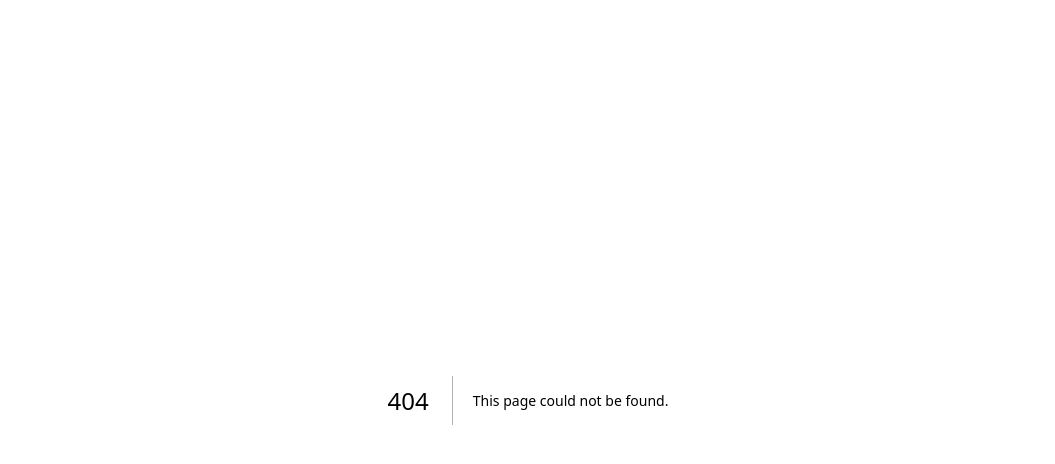
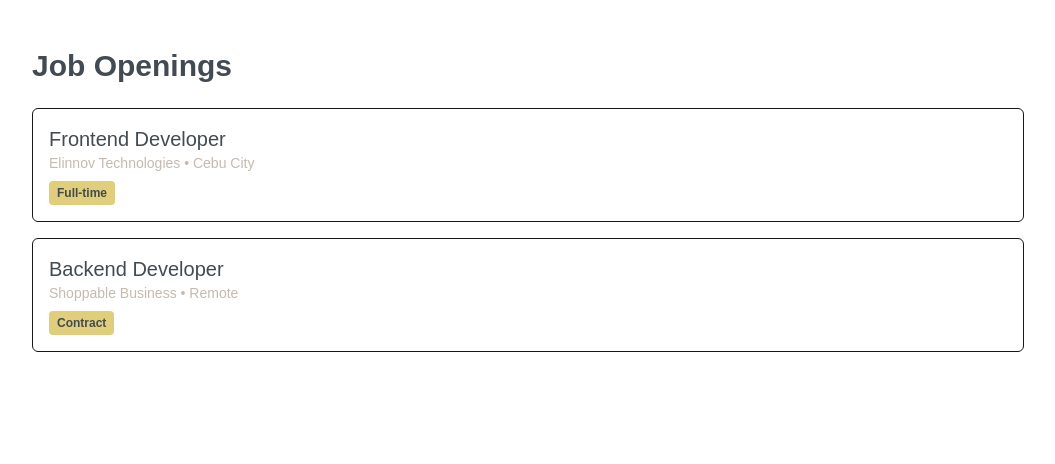
Before and after one commit to kolnlaviste/HireLink, a Next.js app in the folder frontend/: page /jobs in a window 1280 px wide. Before the commit this address had no page. Shown: the top 464 px of the page, without its empty margins (112-1167 px from the left). Built offline with nearby package versions, Linux system fonts and the light colour scheme.

Commit message:
Added a job listing page

```diff
--- /dev/null
+++ b/frontend/src/app/jobs/page.tsx
@@ -0,0 +1,44 @@
+// app/jobs/page.tsx
+
+import React from 'react';
+
+const jobs = [
+  {
+    id: 1,
+    title: 'Frontend Developer',
+    company: 'Elinnov Technologies',
+    location: 'Cebu City',
+    type: 'Full-time',
+  },
+  {
+    id: 2,
+    title: 'Backend Developer',
+    company: 'Shoppable Business',
+    location: 'Remote',
+    type: 'Contract',
+  },
+];
+
+export default function JobsPage() {
+  return (
+    <main className="max-w-5xl mx-auto px-4 py-12">
+      <h1 className="text-3xl font-semibold mb-6 text-[#424B54]">Job Openings</h1>
+
+      <div className="space-y-4">
+        {jobs.map((job) => (
+          <a
+            key={job.id}
+            href={`/jobs/${job.id}`}
+            className="block border rounded-md p-4 hover:bg-[#EBcfB2] transition"
+          >
+            <h2 className="text-xl font-medium text-[#424B54]">{job.title}</h2>
+            <p className="text-sm text-[#C5BAAF]">{job.company} • {job.location}</p>
+            <span className="inline-block mt-2 text-xs font-semibold bg-[#E1CE7A] text-[#424B54] px-2 py-1 rounded">
+              {job.type}
+            </span>
+          </a>
+        ))}
+      </div>
+    </main>
+  );
+}
--- a/frontend/src/components/Header.tsx
+++ b/frontend/src/components/Header.tsx
@@ -78,7 +78,7 @@ const Header = () => {
               </button>
             </div>
             <div className="space-y-4">
-              <a href="#" className="block text-base font-medium text-[#424B54] hover:text-[#E1CE7A]">
+              <a href="/jobs" className="block text-base font-medium text-[#424B54] hover:text-[#E1CE7A]">
                 Jobs
               </a>
               <a href="#" className="block text-base font-medium text-[#424B54] hover:text-[#E1CE7A]">
```
